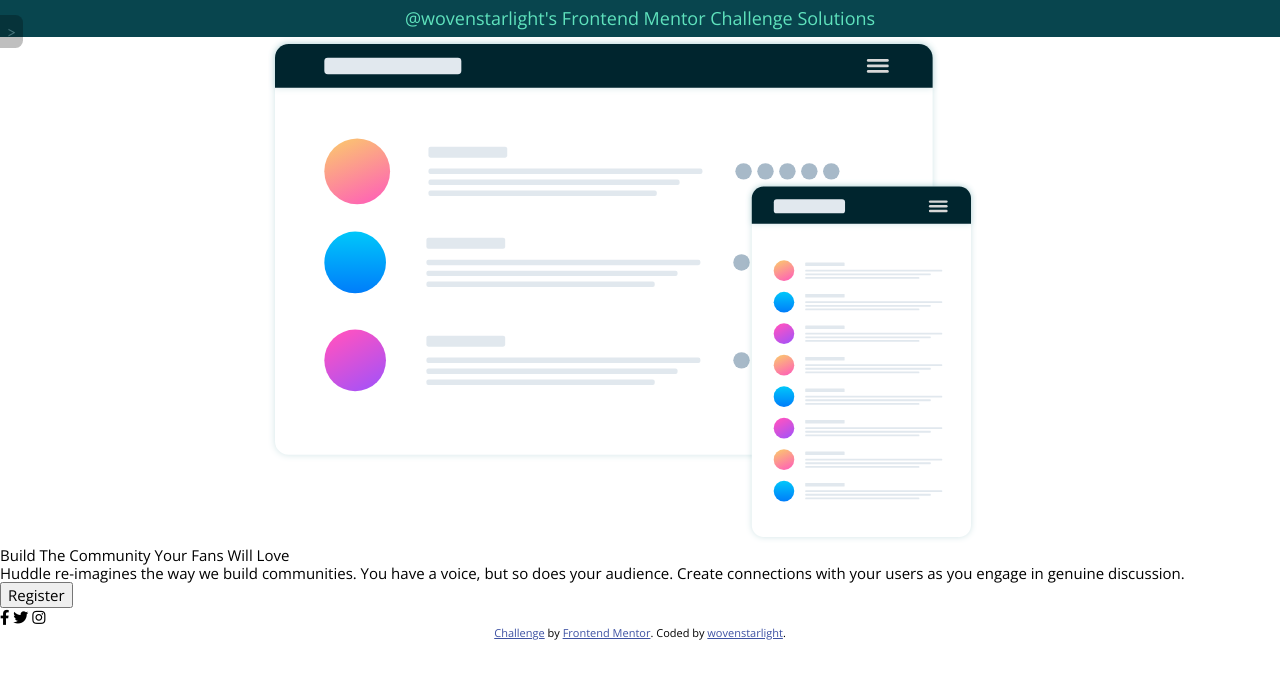
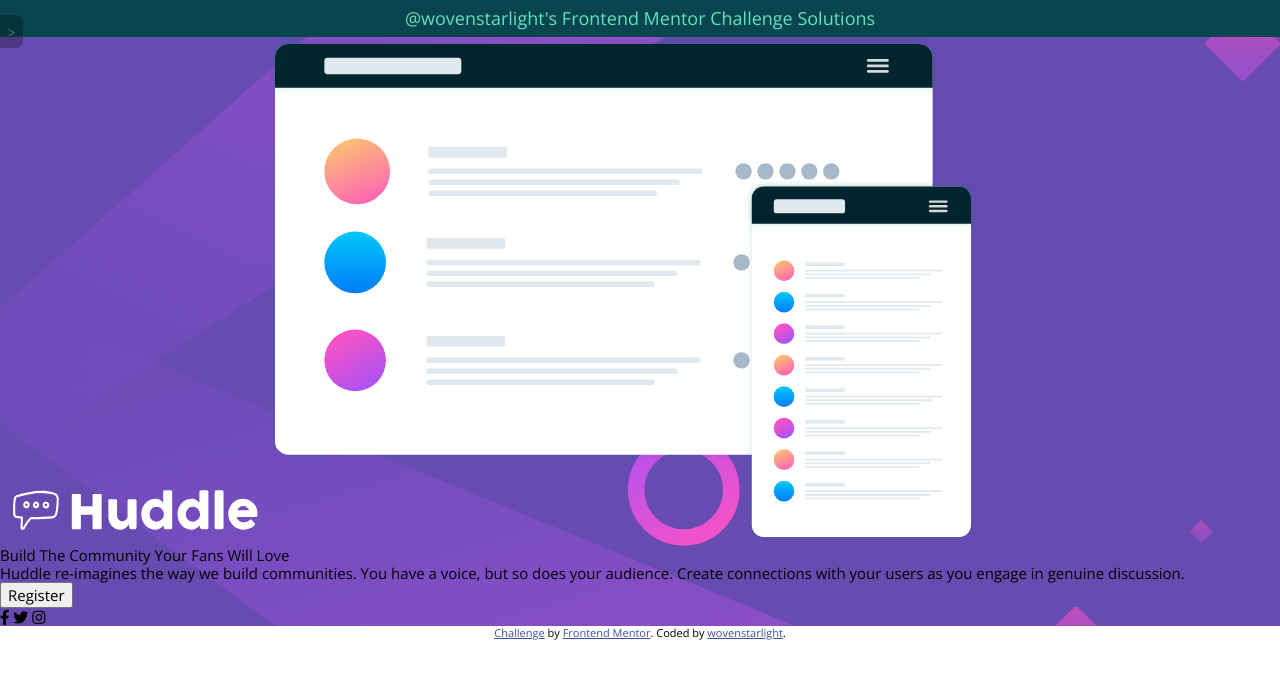
Before and after one commit to wovenstarlight/frontend-projects, a Jekyll site: the page built from _posts/2021-08-05-huddle-landing-page.html, in a window 1280 px wide. Shown: the top 679 px of the page. Built offline with Jekyll 4.4.1, drawn with Linux system fonts in a browser that asks for light colours; nearby versions of some CDN libraries.

Commit message:
Setting background for desktop/mobile

```diff
--- a/css/huddle-landing-page.css
+++ b/css/huddle-landing-page.css
@@ -15,3 +15,22 @@
 	font-family: "Open Sans", sans-serif;
 	font-size: 15px;
 }
+
+main { background: #674bb1 no-repeat; }
+
+/* Desktop sizing */
+@media (min-width: 600px) {
+	main {
+		background-image: url("/frontend-projects/assets/huddle-landing-page/bg-desktop.svg");
+		background-position: center;
+		background-size: cover;
+	}
+}
+
+/* Mobile sizing */
+@media (max-width: 600px) {
+	main {
+		background-image: url("/frontend-projects/assets/huddle-landing-page/bg-mobile.svg");
+		background-position: top;
+	}
+}
```
